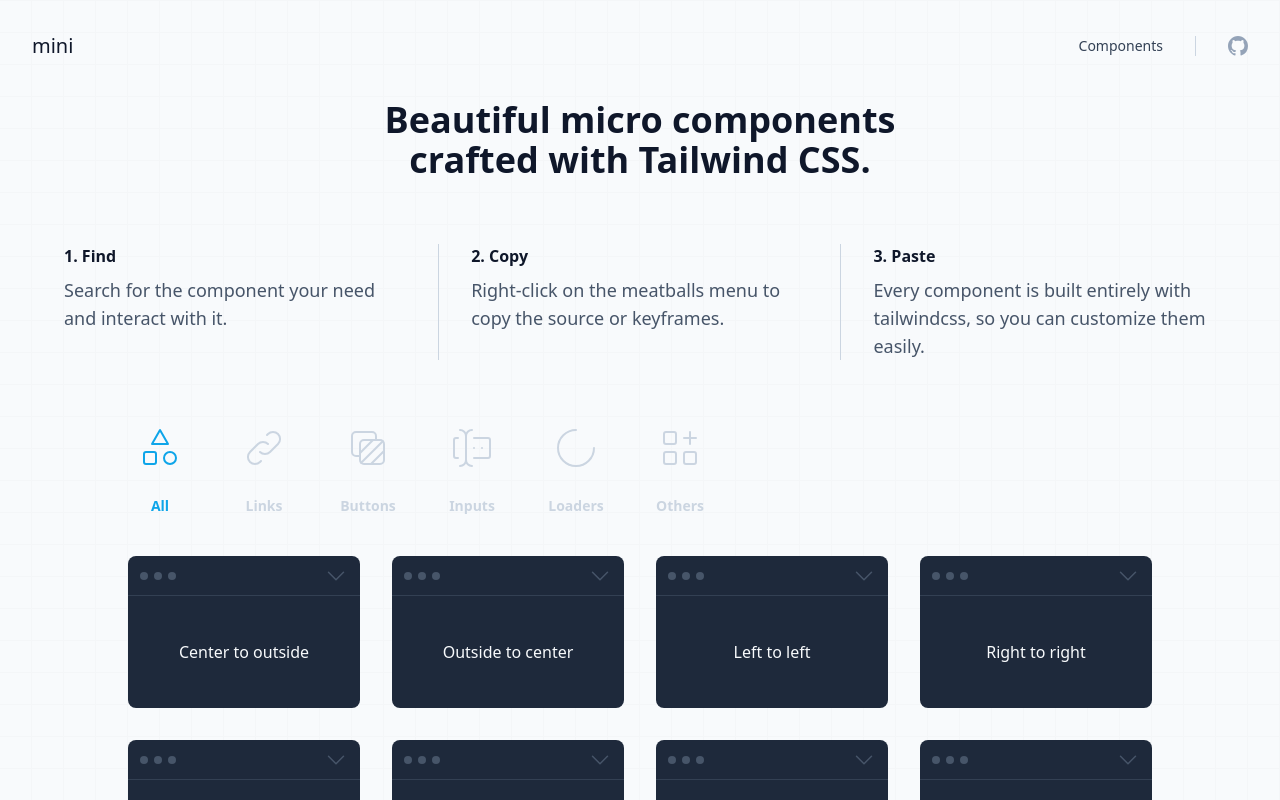
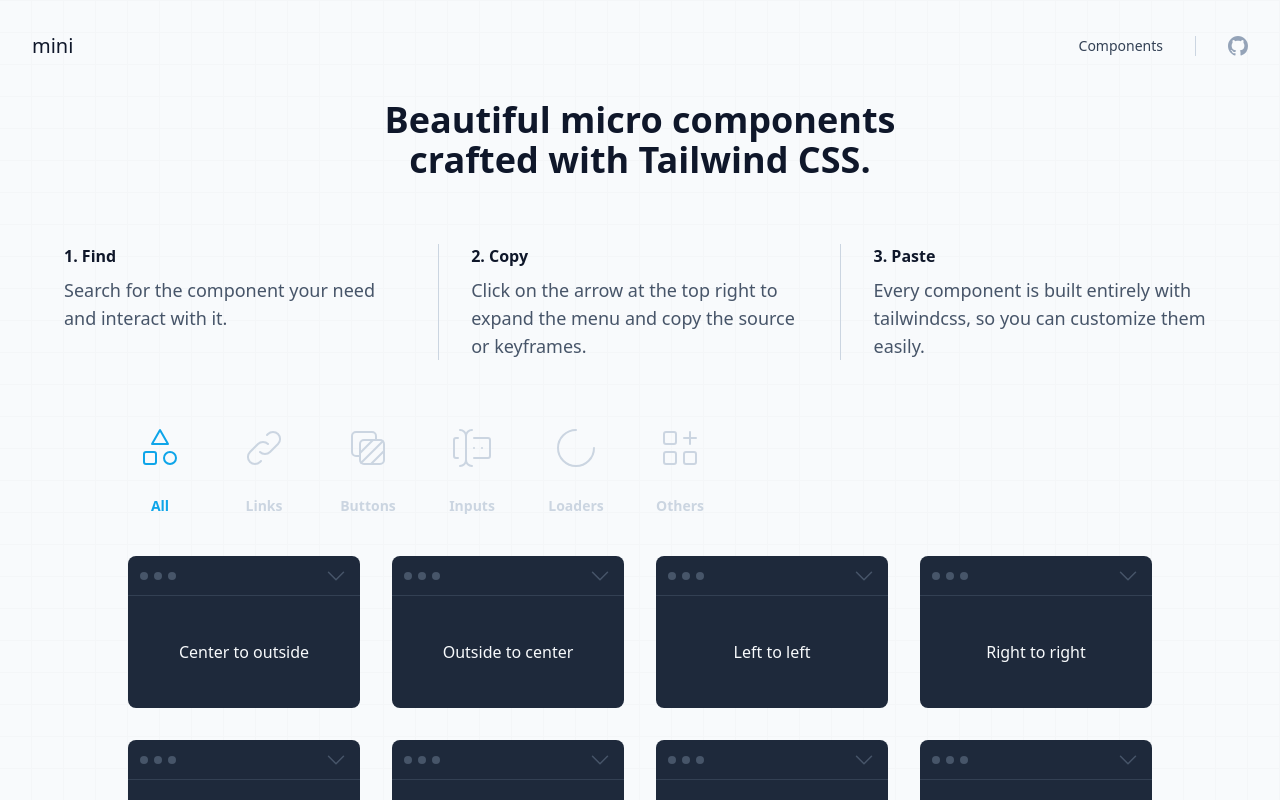
Before and after one commit to codingcodax/mini, a Next.js app: page /components in a window 1280 px wide. Shown: the top 800 px of the page. Built offline with nearby package versions, Linux system fonts and the light colour scheme.

Commit message:
feat(steps): update description for stept two

```diff
--- a/src/components/pages/components/Steps.tsx
+++ b/src/components/pages/components/Steps.tsx
@@ -11,7 +11,8 @@ const Steps = () => {
       <li>
         <h2 className='font-semibold'>2. Copy</h2>
         <p className='mt-2'>
-          Right-click on the meatballs menu to copy the source or keyframes.
+          Click on the arrow at the top right to expand the menu and copy the
+          source or keyframes.
         </p>
       </li>
       <div className='h-px w-full bg-slate-300 dark:bg-slate-800 lg:h-full lg:w-px' />
```
